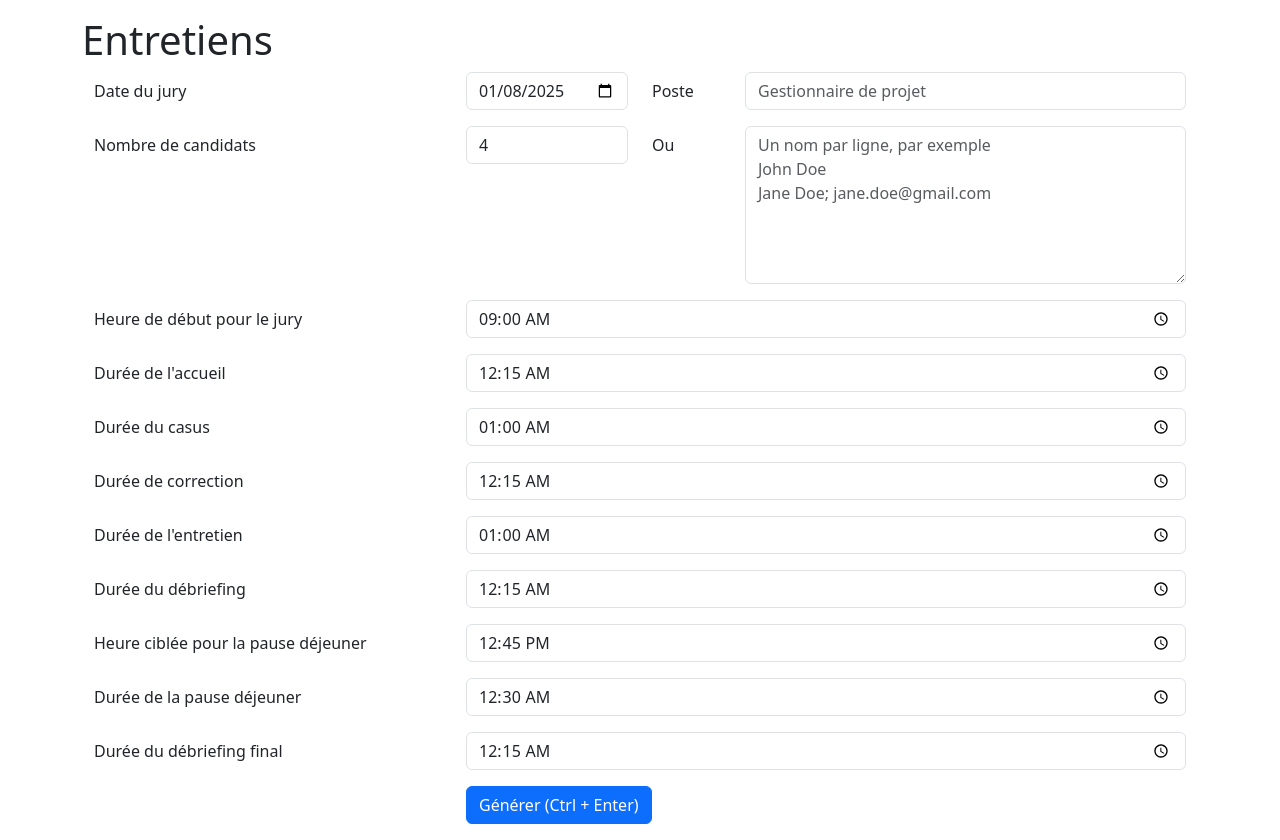
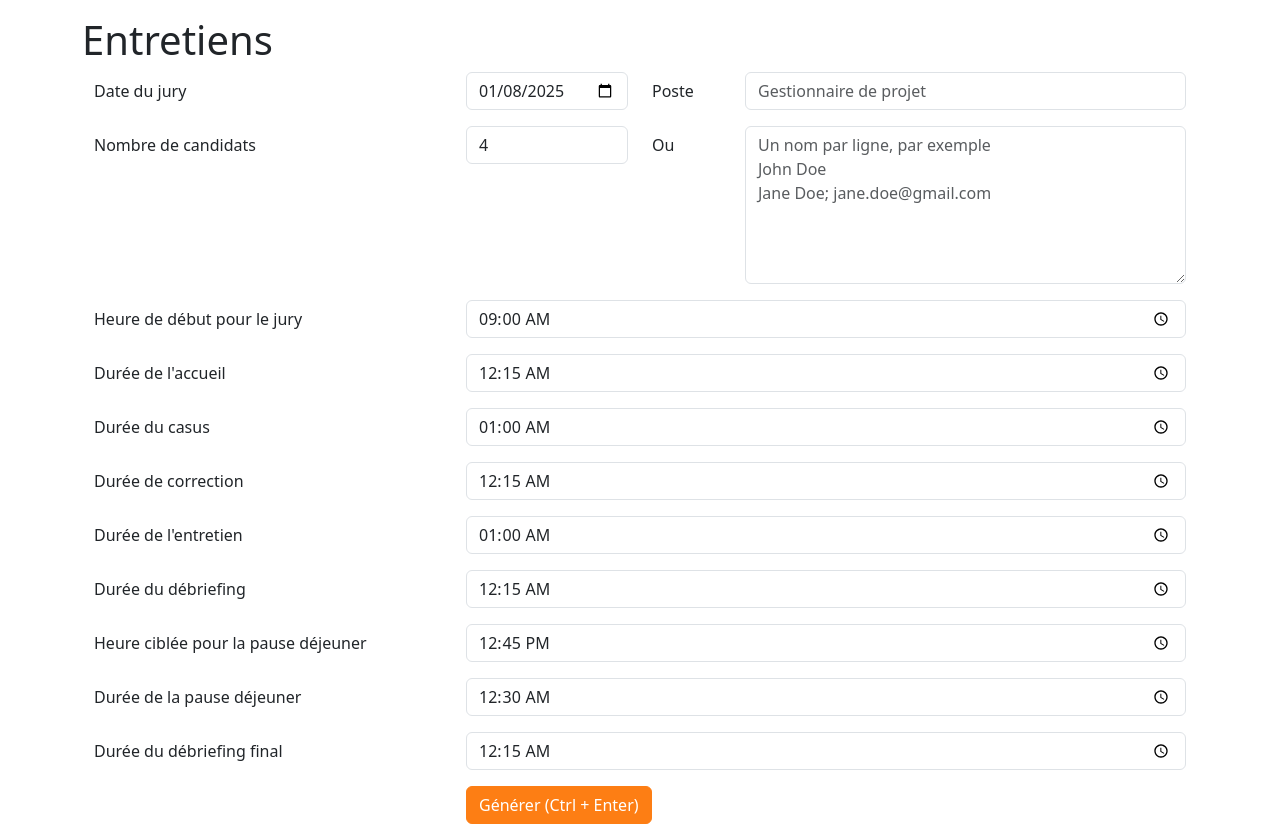
Before and after one commit to jmhumblet/candidate-schedule, a React (Create React App) app: page / in a window 1280 px wide. Built offline with nearby package versions, Linux system fonts and the light colour scheme.

Commit message:
Update Générer button color to orange

```diff
--- a/src/InterviewForm.tsx
+++ b/src/InterviewForm.tsx
@@ -257,7 +257,7 @@ const InterviewForm: React.FC<InterviewFormProps> = ({ onSubmit }) => {
 
                 <Form.Group className="mb-3" as={Row}>
                     <Col sm={{ span: 8, offset: 4 }}>
-                        <Button type="submit" variant="primary">Générer (Ctrl + Enter)</Button>
+                        <Button type="submit" variant="orange">Générer (Ctrl + Enter)</Button>
                         {/* <Button type="reset" variant="warning" className="ml-2">Reset</Button> */}
                     </Col>
                 </Form.Group>
--- a/src/index.css
+++ b/src/index.css
@@ -7,7 +7,18 @@ body {
   -moz-osx-font-smoothing: grayscale;
 }
 
+
 code {
   font-family: source-code-pro, Menlo, Monaco, Consolas, 'Courier New',
     monospace;
 }
+
+.btn-orange {
+  background-color: #fd7e14 !important;
+  border-color: #fd7e14 !important;
+  color: #fff !important;
+}
+
+.btn-orange:hover {
+  background-color: #e86b0b !important;
+}
```
